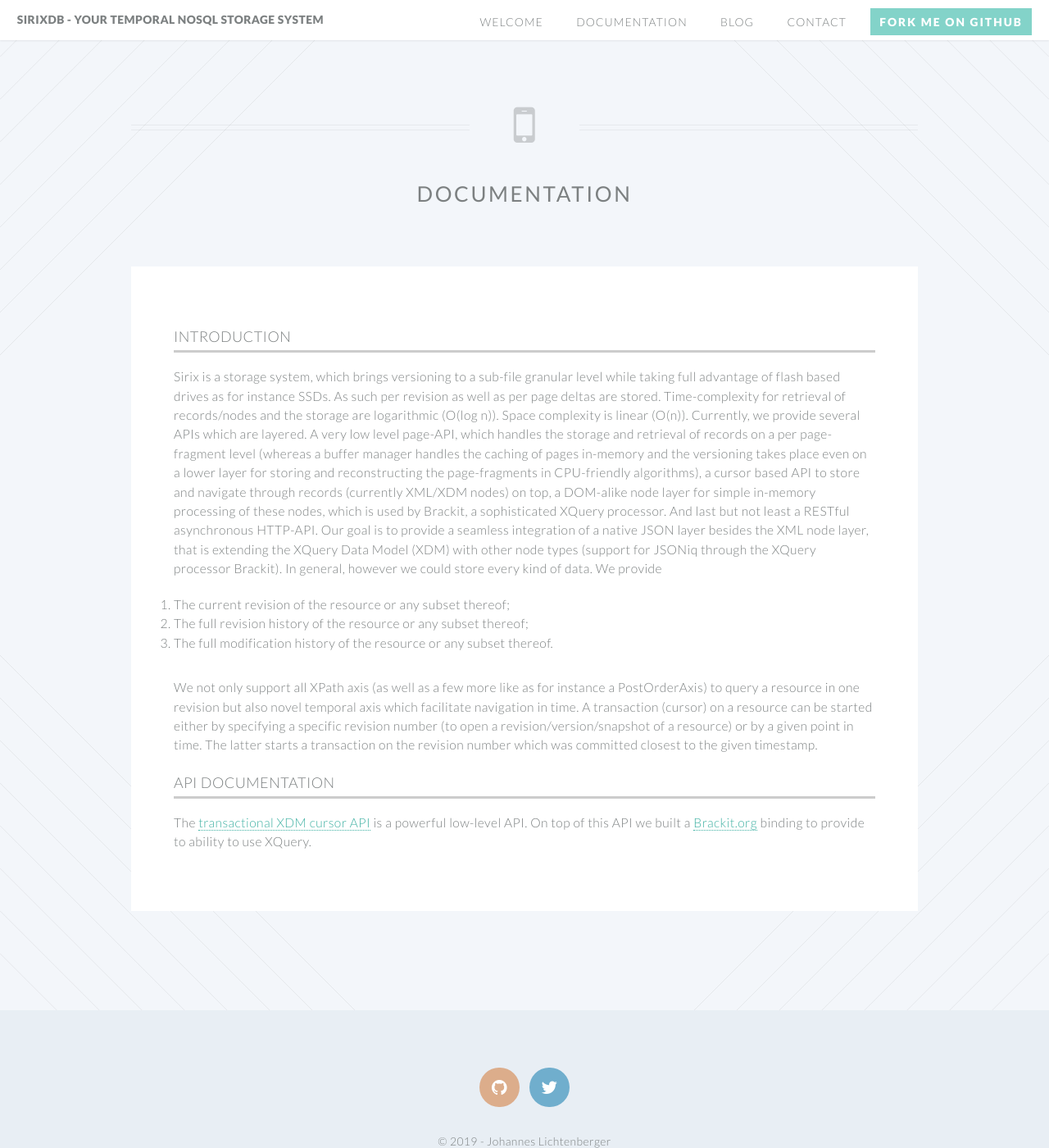
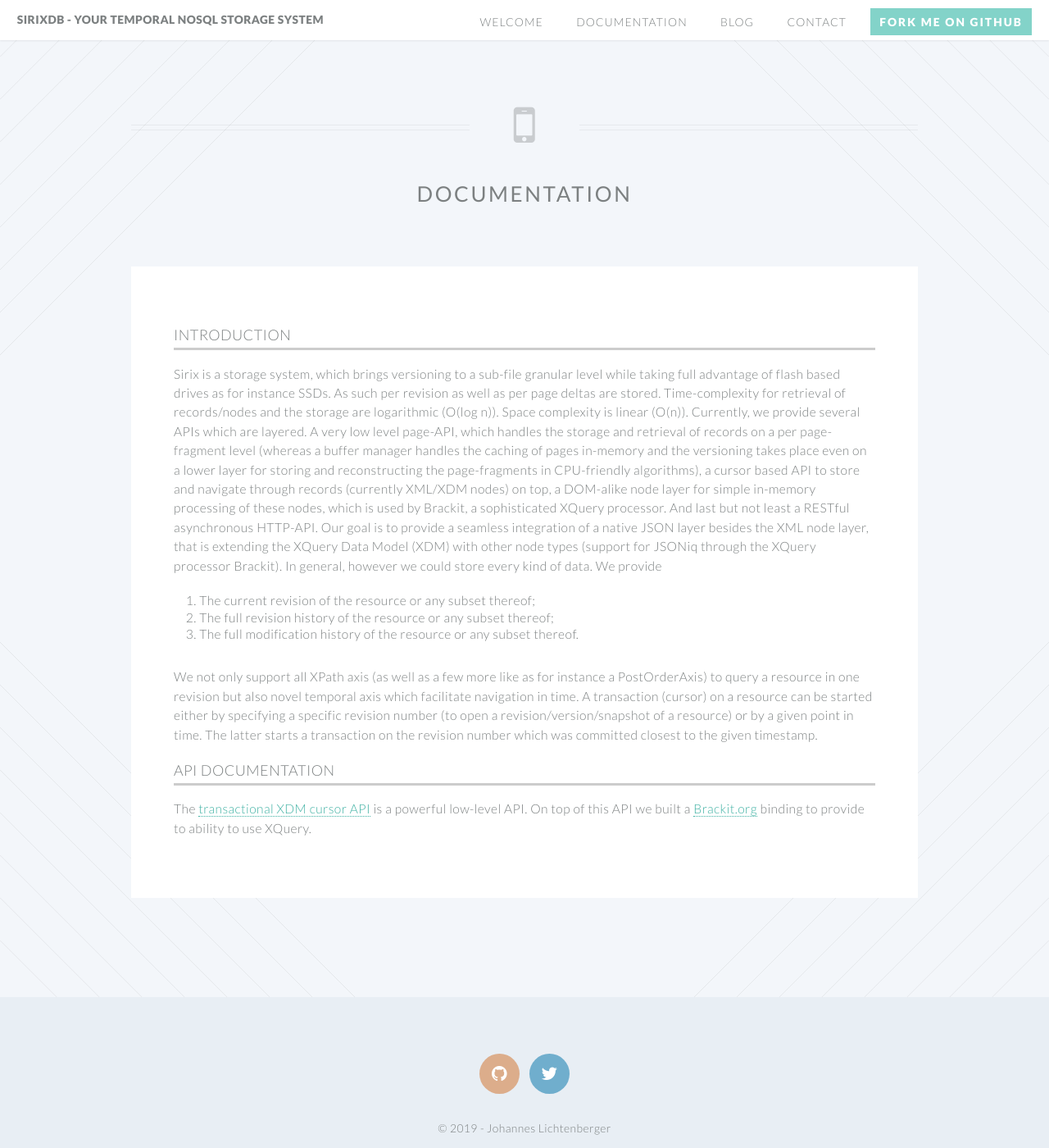
Before and after one commit to sirixdb/sirixdb.github.io, a Jekyll site: the page built from documentation.md, in a window 1280 px wide and 1400 px high. Shown: the whole window at 82% size. Built offline with Jekyll 4.4.1, drawn with Linux system fonts in a browser that asks for light colours; our own code applies the rules of GitHub Pages for plain Markdown files.

Commit message:
Update style.css

```diff
--- a/css/style.css
+++ b/css/style.css
@@ -1143,11 +1143,15 @@ section.markdown h2, section.markdown h3, section.markdown h4, section.markdown
 
 section.markdown ol {
   list-style-type: decimal;
-  line-height: 1.5em;
+  padding-left: 2em;
+}
+
+section.markdown ul {
+  padding-left: 2em;
 }
 
 section.markdown * {
-  line-height: 1.5em;
+  line-height: 1.3em;
 }
 
 div.highlight > pre {
```
